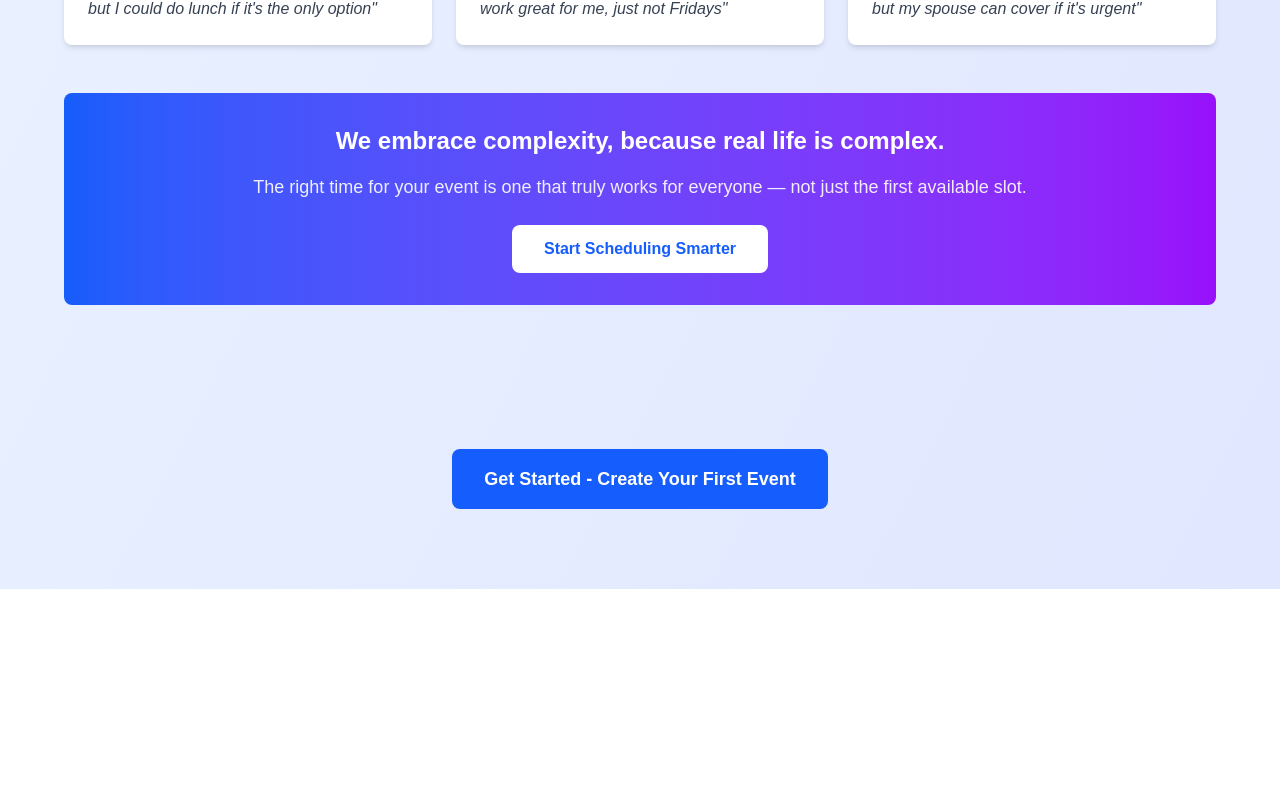
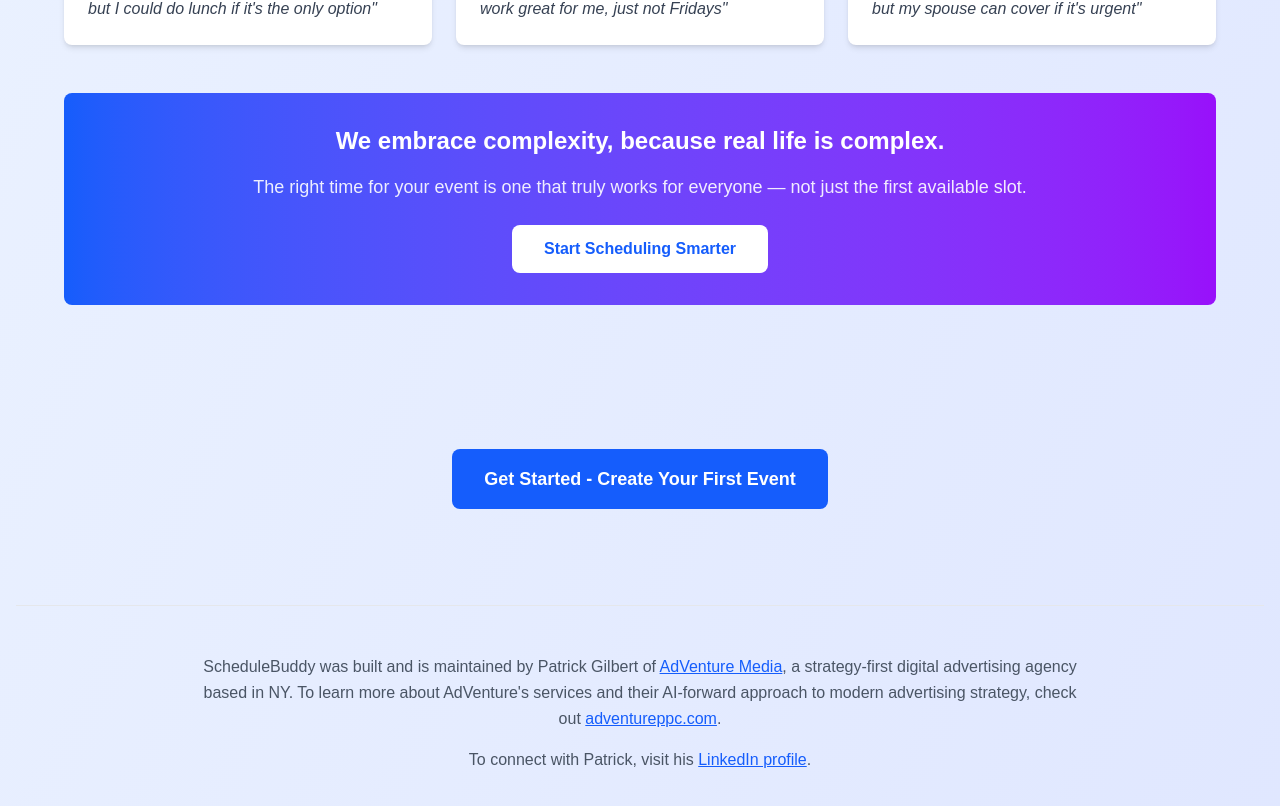
Before and after one commit to patrickjgilbert/sb5, a Next.js app in the folder schedulebuddy/: page / in a window 1280 px wide. Shown: the part 1921-2727 px from the top of the page. Before the commit the page ends 2510 px from the top, so only its background shows below. Built offline with nearby package versions, Linux system fonts and the light colour scheme.

Commit message:
🎯 ADD: Google Analytics tracking + AdVenture Media footer with Patrick Gilbert links

```diff
--- a/schedulebuddy/src/app/layout.tsx
+++ b/schedulebuddy/src/app/layout.tsx
@@ -1,5 +1,6 @@
 import type { Metadata } from "next";
 import { Geist, Geist_Mono } from "next/font/google";
+import Script from "next/script";
 import "./globals.css";
 
 const geistSans = Geist({
@@ -27,6 +28,20 @@ export default function RootLayout({
       <body
         className={`${geistSans.variable} ${geistMono.variable} antialiased`}
       >
+        {/* Google Analytics */}
+        <Script
+          src="https://www.googletagmanager.com/gtag/js?id=G-LPPZ58RT0Z"
+          strategy="afterInteractive"
+        />
+        <Script id="google-analytics" strategy="afterInteractive">
+          {`
+            window.dataLayer = window.dataLayer || [];
+            function gtag(){dataLayer.push(arguments);}
+            gtag('js', new Date());
+            gtag('config', 'G-LPPZ58RT0Z');
+          `}
+        </Script>
+
         {children}
       </body>
     </html>
--- a/schedulebuddy/src/app/page.tsx
+++ b/schedulebuddy/src/app/page.tsx
@@ -273,6 +273,45 @@ export default function Home() {
             Get Started - Create Your First Event
           </Link>
         </div>
+
+        {/* Footer */}
+        <footer className="mt-24 pt-12 border-t border-gray-200 dark:border-gray-700">
+          <div className="max-w-4xl mx-auto text-center">
+            <p className="text-gray-600 dark:text-gray-400 leading-relaxed">
+              ScheduleBuddy was built and is maintained by Patrick Gilbert of{' '}
+              <a
+                href="https://www.adventureppc.com/"
+                target="_blank"
+                rel="noopener noreferrer"
+                className="text-blue-600 hover:text-blue-800 dark:text-blue-400 dark:hover:text-blue-300 underline"
+              >
+                AdVenture Media
+              </a>
+              , a strategy-first digital advertising agency based in NY. To learn more about AdVenture&apos;s services and their AI-forward approach to modern advertising strategy, check out{' '}
+              <a
+                href="https://www.adventureppc.com/"
+                target="_blank"
+                rel="noopener noreferrer"
+                className="text-blue-600 hover:text-blue-800 dark:text-blue-400 dark:hover:text-blue-300 underline"
+              >
+                adventureppc.com
+              </a>
+              .
+            </p>
+            <p className="text-gray-600 dark:text-gray-400 mt-4">
+              To connect with Patrick, visit his{' '}
+              <a
+                href="https://www.linkedin.com/in/patrickjamesgilbert/"
+                target="_blank"
+                rel="noopener noreferrer"
+                className="text-blue-600 hover:text-blue-800 dark:text-blue-400 dark:hover:text-blue-300 underline"
+              >
+                LinkedIn profile
+              </a>
+              .
+            </p>
+          </div>
+        </footer>
       </div>
     </div>
   );
```
